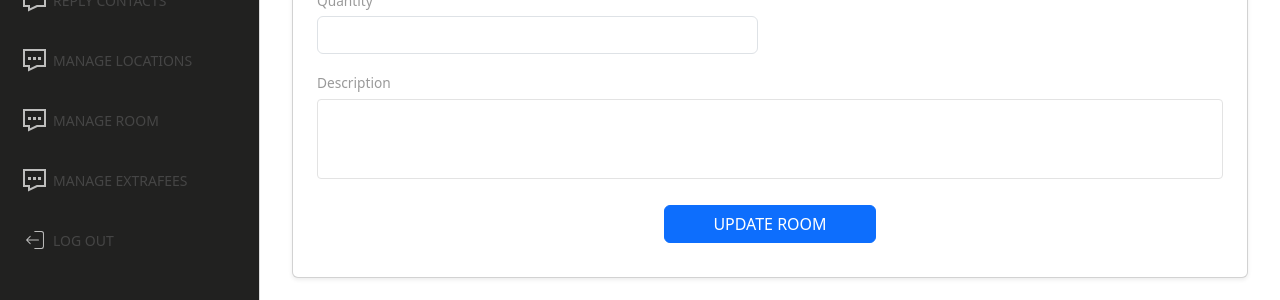
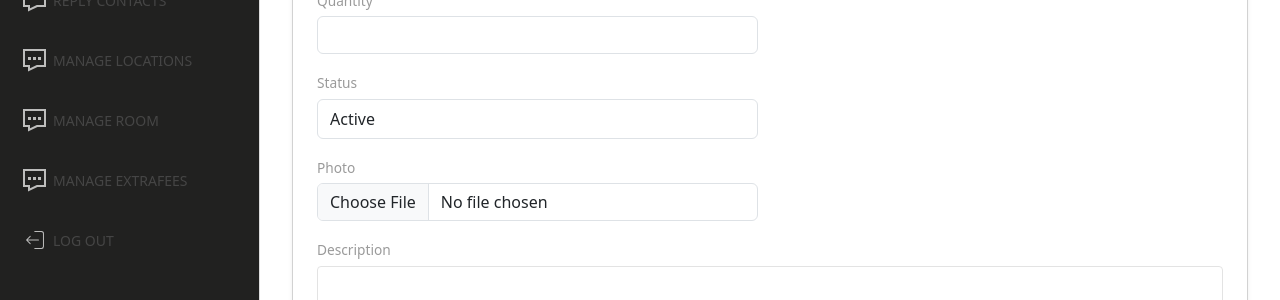
Before and after one commit to anyone1607/wdp301_booking_hotel, a React (Create React App) app: page /update-room/1 in a window 1280 px wide. Shown: the part 500-800 px from the top of the page. Built offline with nearby package versions, Linux system fonts and the light colour scheme; no server answers; sample sign-in values are in the browser's storage; a web font is replaced by a local one.

Commit message:
tam thoi

```diff
--- a/src/components/TourList/TourList.jsx
+++ b/src/components/TourList/TourList.jsx
@@ -220,8 +220,9 @@ const TourList = () => {
 
       {/* Hotel Name Filter */}
       <div className="mb-4 text-center">
-        <label className="mr-2">Filter by Hotel Name:</label>
+
         <input
+          placeholder="Search Hotel by Name"
           type="text"
           value={hotelNameFilter}
           onChange={(e) => {
@@ -231,6 +232,7 @@ const TourList = () => {
           className="border rounded px-2 py-1"
         />
       </div>
+
 
       <div className="grid gap-6 md:grid-cols-3">
         {filteredHotels.length > 0 ? (
--- a/src/pages/User/Success.js
+++ b/src/pages/User/Success.js
@@ -42,7 +42,7 @@ const PaymentSuccess = () => {
           status: 'confirmed'
         });
 
-        if (booking.status === 'pending' || booking.status === 'processing') {
+        if (booking.status === 'pending' || booking.status === 'confirmed') {
           const updateBookingResponse = await axios.put(`${BASE_URL}/booking/${bookingId}`, {
             status: 'confirmed'
           });
--- a/src/pages/admin/UpdateRoom.js
+++ b/src/pages/admin/UpdateRoom.js
@@ -1,35 +1,33 @@
-import React, { useState, useEffect } from 'react';
-import { useParams, useNavigate } from 'react-router-dom';  // Sử dụng useParams và useNavigate
-import { Form, Button, Row, Col, Card } from 'react-bootstrap';
+import React, { useState, useEffect, useRef } from 'react';
+import { useParams, useNavigate } from 'react-router-dom';
+import { Form, Button, Row, Col, Card, Alert } from 'react-bootstrap';
 import '../../styles/tourStyle.css';
 
 function UpdateRoom() {
-    const { id } = useParams();  // Lấy id từ URL
-    const navigate = useNavigate();  // Để điều hướng sau khi cập nhật thành công
+    const { id } = useParams();
+    const navigate = useNavigate();
     const [formData, setFormData] = useState({
         roomName: '',
         hotelId: '',
         roomPrice: '',
         maxOccupancy: '',
         quantity: '',
-        description: ''
+        description: '',
+        status: 'active',
+        photo: '' // Thêm trường photo vào trạng thái
     });
 
-    const [hotels, setHotels] = useState([]);  // Lưu danh sách khách sạn để chọn
-    const [loading, setLoading] = useState(true);  // Trạng thái chờ khi tải dữ liệu
+    const [hotels, setHotels] = useState([]);
+    const [loading, setLoading] = useState(true);
+    const fileInput = useRef(null);
+    const [message, setMessage] = useState(''); // Thêm state cho thông báo
+    const [errorMessage, setErrorMessage] = useState(''); // Thêm state cho thông báo lỗi
 
-    // Fetch dữ liệu phòng khi component mount
     useEffect(() => {
-        if (!id) {
-            console.error("Room ID is undefined");
-            return;
-        }
-
         const fetchRoomData = async () => {
             const token = localStorage.getItem("accessToken");
             try {
                 const url = `http://localhost:8000/api/v1/roomCategory/${id}`;
-                console.log("Fetching from URL:", url);  // Kiểm tra URL API
                 const response = await fetch(url, {
                     headers: {
                         Authorization: `Bearer ${token}`,
@@ -39,18 +37,19 @@ function UpdateRoom() {
                 if (data) {
                     setFormData({
                         roomName: data.roomName,
-                        hotelId: data.hotelId._id,
+                        hotelId: data.hotelId ? data.hotelId._id : '',
                         roomPrice: data.roomPrice,
                         maxOccupancy: data.maxOccupancy,
                         quantity: data.quantity,
-                        description: data.description
+                        description: data.description,
+                        status: data.status || 'active',
+                        photo: data.photo // Lưu URL của hình ảnh cũ
                     });
                 }
             } catch (error) {
                 console.error("Error fetching room data:", error);
             }
         };
-
 
         const fetchHotels = async () => {
             const token = localStorage.getItem("accessToken");
@@ -62,7 +61,7 @@ function UpdateRoom() {
                 });
                 const data = await response.json();
                 if (data.success && Array.isArray(data.data)) {
-                    setHotels(data.data);  // Cập nhật danh sách khách sạn
+                    setHotels(data.data);
                 } else {
                     console.error("Invalid data format", data);
                 }
@@ -73,39 +72,89 @@ function UpdateRoom() {
 
         fetchRoomData();
         fetchHotels();
-        setLoading(false);  // Sau khi dữ liệu được tải, ngừng loading
+        setLoading(false);
     }, [id]);
 
     const handleInputChange = (e) => {
-        const { name, value } = e.target;
-
-        // Nếu tên là hotelId, lưu trực tiếp giá trị của khách sạn
+        const { name, value, files } = e.target;
         const newValue = (name === 'hotelId') ? value :
             (name === 'roomPrice' || name === 'maxOccupancy' || name === 'quantity')
-            ? Number(value)
-            : value;
+                ? Number(value)
+                : (name === 'file') ? files[0] : value;
 
         setFormData({ ...formData, [name]: newValue });
+    };
+
+    const handleFileChange = (e) => {
+        const file = e.target.files[0];
+        if (file) {
+            // Khi có file mới được chọn, cập nhật trạng thái photo thành file mới
+            setFormData(prevState => ({
+                ...prevState,
+                photo: URL.createObjectURL(file) // Hiển thị ảnh mới
+            }));
+        } else {
+            // Nếu không có file nào được chọn, giữ lại ảnh cũ
+            setFormData(prevState => ({
+                ...prevState,
+                photo: prevState.photo
+            }));
+        }
+    };
+
+    const validateForm = () => {
+        const { roomName, hotelId, roomPrice, maxOccupancy, quantity, description } = formData;
+        if (!roomName || !hotelId || !roomPrice || !maxOccupancy || !quantity || !description) {
+            return "Vui lòng điền tất cả các trường.";
+        }
+        return null; // Không có lỗi
     };
 
     const handleSubmit = async (event) => {
         event.preventDefault();
         const token = localStorage.getItem("accessToken");
 
+        // Kiểm tra xác thực dữ liệu trước khi gửi
+        const validationError = validateForm();
+        if (validationError) {
+            setErrorMessage(validationError);
+            setMessage('');
+            return; // Dừng lại nếu có lỗi
+        }
+
+        const roomData = new FormData();
+        Object.entries(formData).forEach(([key, value]) => {
+            roomData.append(key, value);
+        });
+        if (fileInput.current.files[0]) {
+            roomData.append('file', fileInput.current.files[0]); // Gửi file hình ảnh
+        }
+
+        console.log("Submitting data:", Array.from(roomData.entries()));
+
         try {
             const response = await fetch(`http://localhost:8000/api/v1/roomCategory/${id}`, {
                 method: "PUT",
                 headers: {
                     Authorization: `Bearer ${token}`,
-                    'Content-Type': 'application/json'
                 },
-                body: JSON.stringify(formData),
+                body: roomData,
             });
+
+            if (!response.ok) {
+                const errorMessage = await response.text();
+                console.error("Server error:", errorMessage);
+                throw new Error(`HTTP error! status: ${response.status}`);
+            }
 
             const data = await response.json();
             if (data) {
-                navigate('/room-management');  // Điều hướng sau khi cập nhật thành công
+                setMessage('Cập nhật phòng thành công!'); // Thông báo thành công
+                setErrorMessage(''); // Xóa thông báo lỗi nếu có
+                navigate('/room-management');
             } else {
+                setMessage('Không có gì thay đổi.'); // Thông báo không có gì thay đổi
+                setErrorMessage(''); // Xóa thông báo lỗi nếu có
                 console.error("Failed to update room", formData);
             }
 
@@ -115,12 +164,14 @@ function UpdateRoom() {
     };
 
     if (loading) {
-        return <div>Loading...</div>;  // Hiển thị trạng thái chờ khi tải dữ liệu
+        return <div>Loading...</div>;
     }
 
     return (
         <div className="container mt-5">
             <h2 className="title text-center mb-4">Update Room</h2>
+            {message && <Alert variant="success">{message}</Alert>} {/* Hiển thị thông báo thành công */}
+            {errorMessage && <Alert variant="danger">{errorMessage}</Alert>} {/* Hiển thị thông báo lỗi */}
             <Form onSubmit={handleSubmit}>
                 <Card className="p-4 shadow-sm">
                     <Row>
@@ -132,7 +183,6 @@ function UpdateRoom() {
                                     name="roomName"
                                     value={formData.roomName}
                                     onChange={handleInputChange}
-                                    required
                                 />
                             </Form.Group>
 
@@ -143,7 +193,6 @@ function UpdateRoom() {
                                     name="hotelId"
                                     value={formData.hotelId}
                                     onChange={handleInputChange}
-                                    required
                                 >
                                     <option value="">Select a hotel</option>
                                     {hotels.map((hotel) => (
@@ -161,7 +210,6 @@ function UpdateRoom() {
                                     name="roomPrice"
                                     value={formData.roomPrice}
                                     onChange={handleInputChange}
-                                    required
                                 />
                             </Form.Group>
 
@@ -172,7 +220,6 @@ function UpdateRoom() {
                                     name="maxOccupancy"
                                     value={formData.maxOccupancy}
                                     onChange={handleInputChange}
-                                    required
                                 />
                             </Form.Group>
 
@@ -183,9 +230,42 @@ function UpdateRoom() {
                                     name="quantity"
                                     value={formData.quantity}
                                     onChange={handleInputChange}
-                                    required
                                 />
                             </Form.Group>
+
+                            <Form.Group className="mb-3" controlId="formStatus">
+                                <Form.Label>Status</Form.Label>
+                                <Form.Control
+                                    as="select"
+                                    name="status"
+                                    value={formData.status}
+                                    onChange={handleInputChange}
+                                >
+                                    <option value="active">Active</option>
+                                    <option value="inactive">Inactive</option>
+                                </Form.Control>
+                            </Form.Group>
+
+                            <Form.Group className="mb-3" controlId="formPhoto">
+                                <Form.Label>Photo</Form.Label>
+                                <Form.Control
+                                    type="file"
+                                    name="file"
+                                    ref={fileInput}
+                                    onChange={handleFileChange} // Sử dụng handleFileChange để xử lý ảnh
+                                />
+                            </Form.Group>
+                        </Col>
+
+                        <Col md={6} className="d-flex justify-content-center align-items-center">
+                            {/* Hiển thị hình ảnh cũ nếu có */}
+                            {formData.photo && (
+                                <img
+                                    src={formData.photo}
+                                    alt="Old Room"
+                                    style={{ width: '100%', height: 'auto', maxHeight: '300px', objectFit: 'cover', marginBottom: '20px' }}
+                                />
+                            )}
                         </Col>
                     </Row>
 
@@ -197,15 +277,12 @@ function UpdateRoom() {
                             name="description"
                             value={formData.description}
                             onChange={handleInputChange}
-                            required
                         />
                     </Form.Group>
 
-                    <div className="text-center">
-                        <Button variant="primary" type="submit" className="px-5">
-                            Update Room
-                        </Button>
-                    </div>
+                    <Button variant="primary" type="submit">
+                        Update Room
+                    </Button>
                 </Card>
             </Form>
         </div>
```
